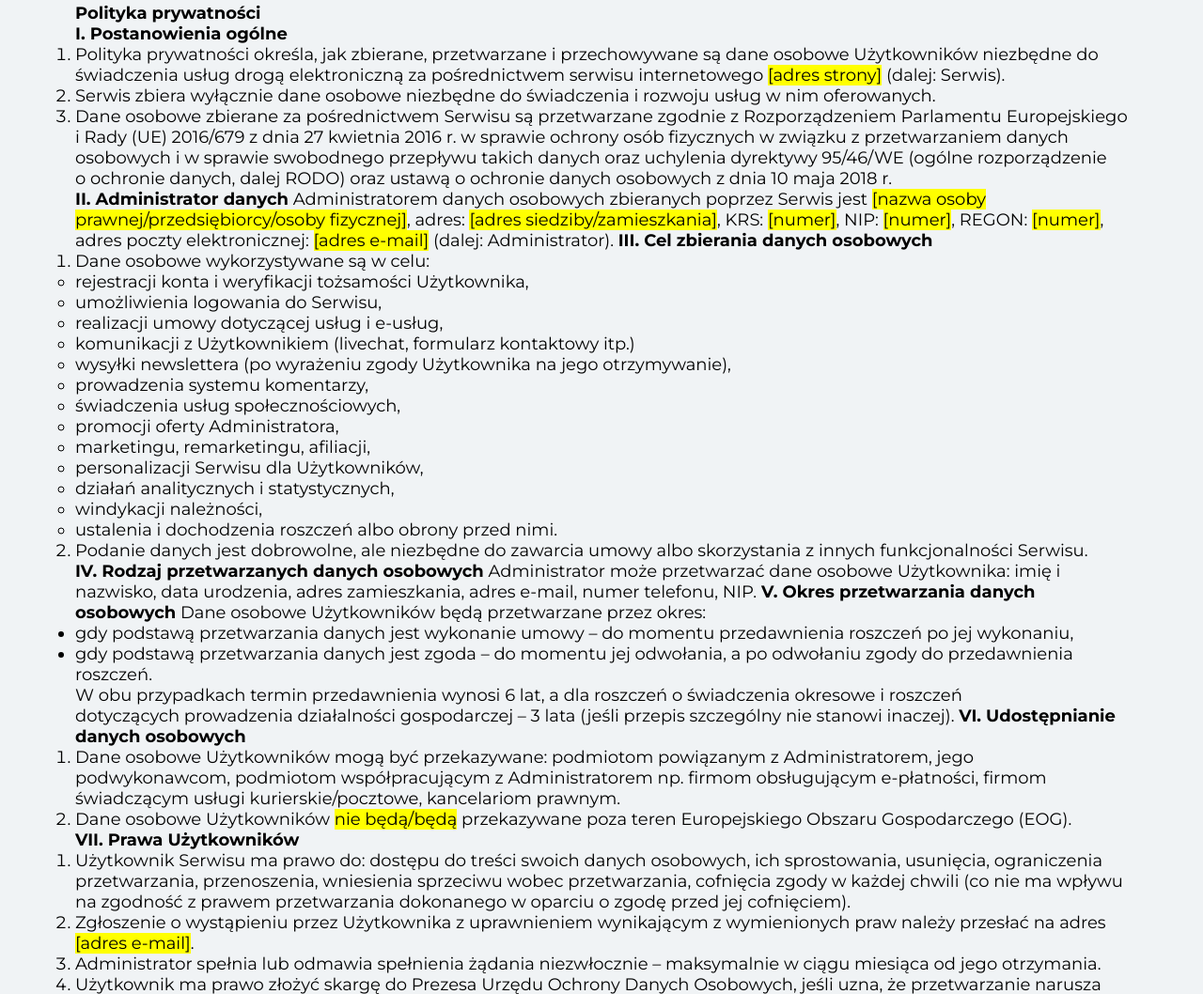
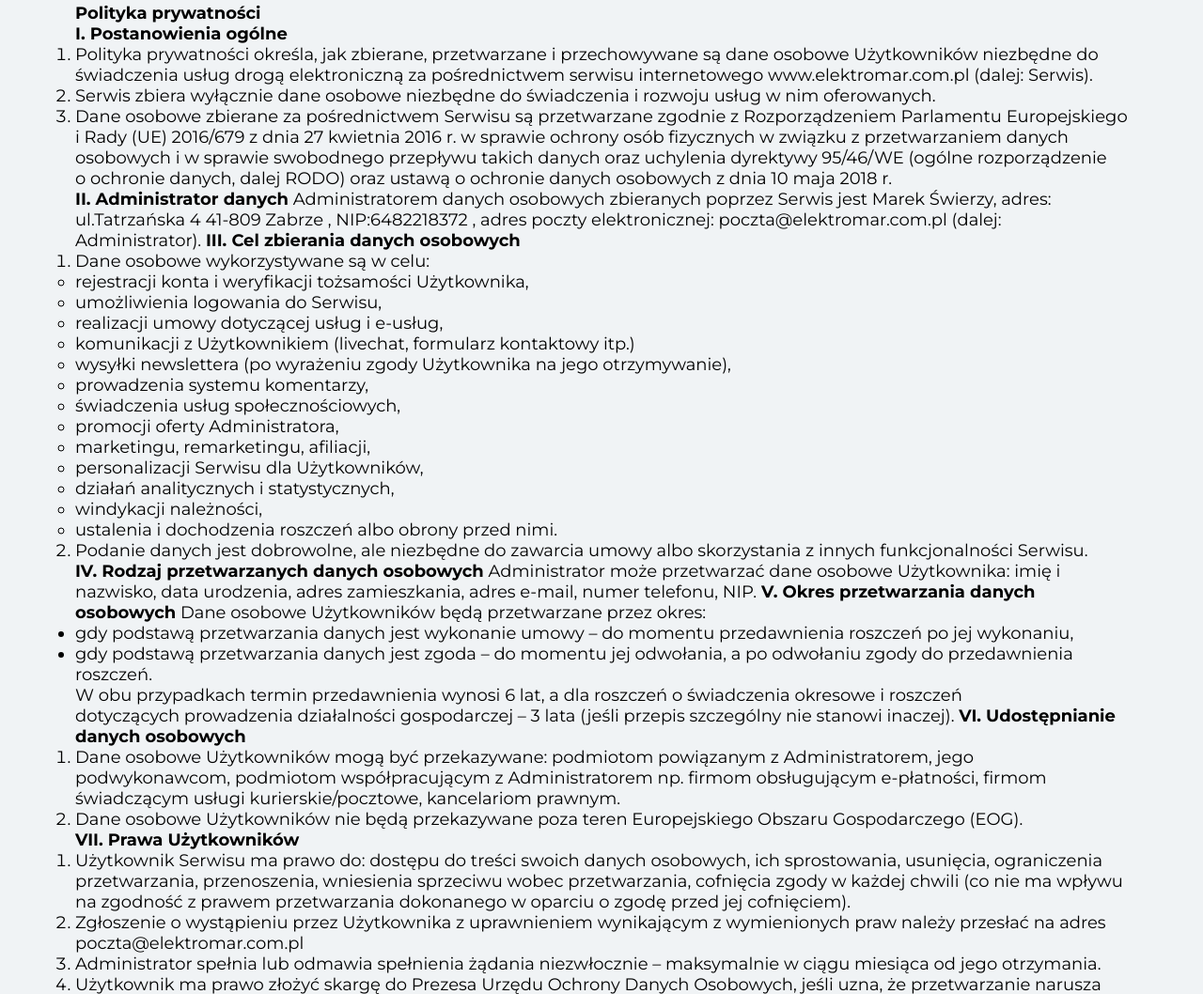
Before and after one commit to JanuszBrudny/stronka-firmowa, a plain HTML site: page polityka-prywatnosci.html in a window 1280 px wide. Shown: the part 97-1155 px from the top of the page at 94% size. Drawn offline with Linux system fonts and the light colour scheme.

Commit message:
Add files via upload

```diff
--- a/polityka-prywatnosci.html
+++ b/polityka-prywatnosci.html
@@ -6,9 +6,11 @@
 			name="viewport"
 			content="width=device-width, initial-scale=1.0"
 		/>
-		<meta
-			name="”description”"
-			content="Produkcja transformatorów oraz pokrewnych urządzeń elektrycznych.Zapewniamy wsparcie w wyborze optymalnych rozwiązań dla potrzeb naszych klientów"
+
+		<link
+			rel="shortcut icon"
+			href="dist/img/favicon(1).ico"
+			type="image/x-icon"
 		/>
 		<title>Polityka prywatności i ciasteczka</title>
 		<link
@@ -91,10 +93,8 @@
 	<button class="menu-btn">menu</button>
 </nav>
 		<div class="priwacy-policy wrapper">
-			<p >
-				<span
-					><strong>Polityka prywatności</strong></span
-				>
+			<p>
+				<span><strong>Polityka prywatności</strong></span>
 			</p>
 			<strong>I. Postanowienia ogólne</strong>
 			<ol>
@@ -102,8 +102,7 @@
 					Polityka prywatności określa, jak zbierane, przetwarzane i
 					przechowywane są dane osobowe Użytkowników niezbędne do świadczenia
 					usług drogą elektroniczną za pośrednictwem serwisu internetowego
-					<span style="background-color: #ffff00">[adres strony]</span> (dalej:
-					Serwis).
+					www.elektromar.com.pl (dalej: Serwis).
 				</li>
 				<li>
 					Serwis zbiera wyłącznie dane osobowe niezbędne do świadczenia i
@@ -121,18 +120,9 @@
 			</ol>
 			<strong>II. Administrator danych</strong>
 
-			Administratorem danych osobowych zbieranych poprzez Serwis jest
-			<span style="background-color: #ffff00"
-				>[nazwa osoby prawnej/przedsiębiorcy/osoby fizycznej]</span
-			>, adres:
-			<span style="background-color: #ffff00"
-				>[adres siedziby/zamieszkania]</span
-			>, KRS: <span style="background-color: #ffff00">[numer]</span>, NIP:
-			<span style="background-color: #ffff00">[numer]</span>, REGON:
-			<span style="background-color: #ffff00">[numer]</span>, adres poczty
-			elektronicznej:
-			<span style="background-color: #ffff00">[adres e-mail]</span> (dalej:
-			Administrator).
+			Administratorem danych osobowych zbieranych poprzez Serwis jest Marek
+			Świerzy, adres: ul.Tatrzańska 4 41-809 Zabrze , NIP:6482218372 , adres
+			poczty elektronicznej: poczta@elektromar.com.pl (dalej: Administrator).
 
 			<strong>III. Cel zbierania danych osobowych</strong>
 			<ol>
@@ -195,9 +185,8 @@
 					świadczącym usługi kurierskie/pocztowe, kancelariom prawnym.
 				</li>
 				<li>
-					Dane osobowe Użytkowników
-					<span style="background-color: #ffff00">nie będą/będą</span>
-					przekazywane poza teren Europejskiego Obszaru Gospodarczego (EOG).
+					Dane osobowe Użytkowników nie będą przekazywane poza teren
+					Europejskiego Obszaru Gospodarczego (EOG).
 				</li>
 			</ol>
 			<strong>VII. Prawa Użytkowników</strong>
@@ -211,8 +200,7 @@
 				</li>
 				<li>
 					Zgłoszenie o wystąpieniu przez Użytkownika z uprawnieniem wynikającym
-					z wymienionych praw należy przesłać na adres
-					<span style="background-color: #ffff00">[adres e-mail]</span>.
+					z wymienionych praw należy przesłać na adres poczta@elektromar.com.pl
 				</li>
 				<li>
 					Administrator spełnia lub odmawia spełnienia żądania niezwłocznie –
```
